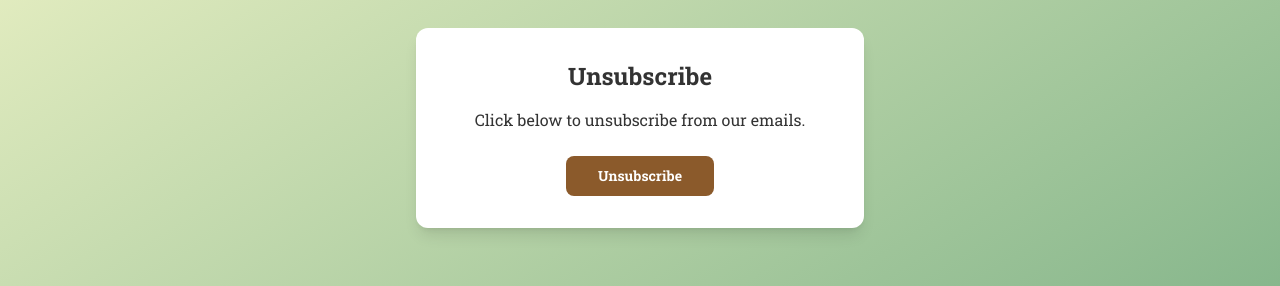
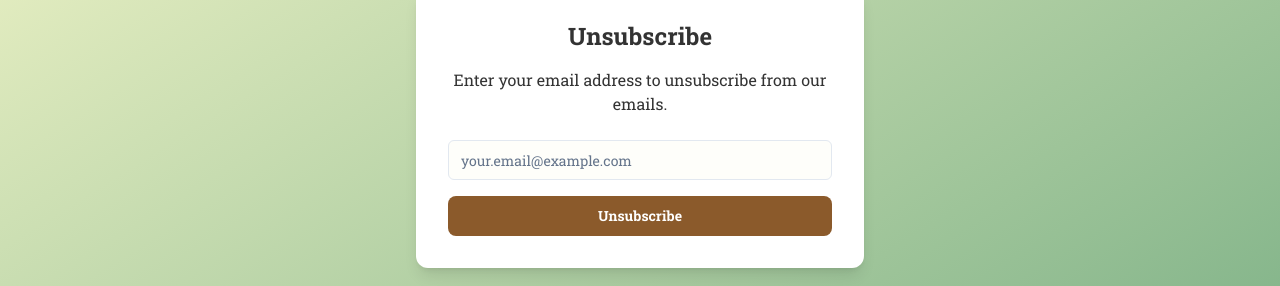
Before and after one commit to musi-nova/musi-nova.com, a React (Vite) app: page /unsubscribe in a window 1280 px wide. Shown: the part 272-558 px from the top of the page. Built offline with nearby package versions, Linux system fonts and the light colour scheme; no server answers; what @cloudinary/url-gen would draw is missing.

Commit message:
updating the unsubscribe page

```diff
--- a/src/pages/Unsubscribe.tsx
+++ b/src/pages/Unsubscribe.tsx
@@ -1,19 +1,47 @@
 import React, { useEffect, useState } from "react";
-import { useParams } from "react-router-dom";
+import { useLocation } from "react-router-dom";
 import { Button } from "@/components/ui/button";
+import { Input } from "@/components/ui/input";
 import { apiFetch } from "@/lib/api";
 
 const Unsubscribe: React.FC = () => {
-  const { lead_id } = useParams<{ lead_id: string }>();
+  const [email, setEmail] = useState<string>("");
   const [status, setStatus] = useState<"idle" | "loading" | "success" | "error">("idle");
   const [message, setMessage] = useState<string>("");
 
+  const location = useLocation();
+
+  useEffect(() => {
+    const search = location.search || "";
+    if (!search) return;
+
+    const params = new URLSearchParams(search);
+
+    // Common keys to check
+    let found = params.get("email") || params.get("e") || params.get("emailAddress") || params.get("em");
+
+    // If no named key, try to get the first value (handles `?=user@host` or `?user@host`)
+    if (!found) {
+      const first = params.values().next();
+      if (!first.done) found = first.value;
+    }
+
+    if (found) setEmail(found);
+  }, [location.search]);
+
   const handleUnsubscribe = async () => {
-    if (!lead_id) return;
+    if (!email) {
+      setStatus("error");
+      setMessage("Please enter your email address.");
+      return;
+    }
+
     setStatus("loading");
-    console.log("Unsubscribing lead ID:", lead_id);
+    console.log("Unsubscribing email:", email);
+
     try {
-      const res = await apiFetch(`leads/email/${lead_id}/unsubscribe`, { method: "POST" });
+      const endpoint = `leads/email/unsubscribe-by-email?email=${encodeURIComponent(email)}`;
+      const res = await apiFetch(endpoint, { method: "POST" });
       if (res.ok) {
         setStatus("success");
         setMessage("You have been unsubscribed successfully.");
@@ -32,12 +60,24 @@ const Unsubscribe: React.FC = () => {
       <div className="bg-white rounded-xl shadow-lg p-8 max-w-md w-full text-center">
         <h1 className="text-2xl font-bold mb-4 text-musinova-darkgray">Unsubscribe</h1>
         <p className="mb-6 text-musinova-darkgray">
-          Click below to unsubscribe from our emails.
+          Enter your email address to unsubscribe from our emails.
         </p>
         {status === "idle" && (
-          <Button onClick={handleUnsubscribe} className="bg-musinova-brown text-white font-bold px-8 py-3 rounded-lg">
-            Unsubscribe
-          </Button>
+          <div className="space-y-4">
+            <Input
+              type="email"
+              placeholder="your.email@example.com"
+              value={email}
+              onChange={(e) => setEmail(e.target.value)}
+              className="w-full"
+            />
+            <Button
+              onClick={handleUnsubscribe}
+              className="bg-musinova-brown text-white font-bold px-8 py-3 rounded-lg w-full"
+            >
+              Unsubscribe
+            </Button>
+          </div>
         )}
         {status === "loading" && <p className="text-musinova-darkgray">Processing...</p>}
         {status !== "idle" && message && <p className="mt-4 text-musinova-darkgray">{message}</p>}
```
